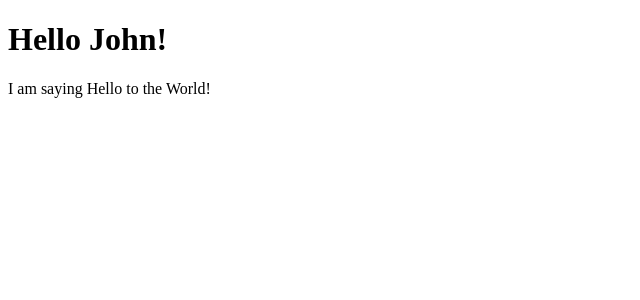
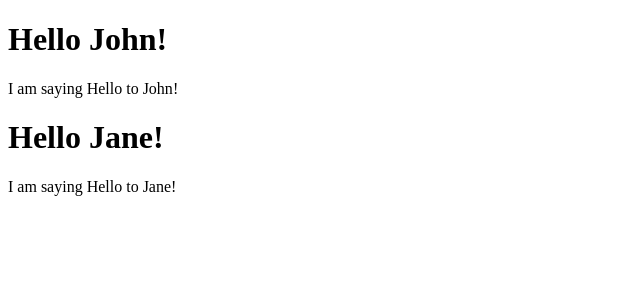
Before and after one commit to sathishgnanaprakasam/fsdwetb7, a React (Vite) app: page / in a window 1280 px wide. Shown: the top 300 px of the page, without its empty margins (0-640 px from the left). Built offline with nearby package versions, Linux system fonts and the light colour scheme.

Commit message:
props drilling

```diff
--- a/src/App.jsx
+++ b/src/App.jsx
@@ -1,9 +1,17 @@
 import Hello from './components/Hello';
 
 function App() {
+    const user1 = 'John';
+    const user2 = 'Jane';
+
     return (
         <>
-            <Hello />
+            <Hello
+                user={user1}
+            />
+            <Hello
+                user={user2}
+            />
         </>
     )
 }
--- a/src/components/Description.jsx
+++ b/src/components/Description.jsx
@@ -1,5 +1,5 @@
-const Description = () => {
-    return <p>I am saying Hello to the World!</p>
+const Description = ({ user }) => {
+    return <p>I am saying Hello to {user}!</p>
 }
 
 export default Description;
--- a/src/components/Hello.jsx
+++ b/src/components/Hello.jsx
@@ -1,16 +1,16 @@
 import Description from "./Description";
 import Header from "./Header";
 
-const Hello = () => {
-
-    const user = 'John';
+const Hello = ({ user }) => {
 
     return (
         <>
             <Header
                 user={user}
             />
-            <Description />
+            <Description
+                user={user}
+            />
         </>
     )
 }
```
Also changed, not shown: 1 other file (tests, documents, lock files or other folders).
